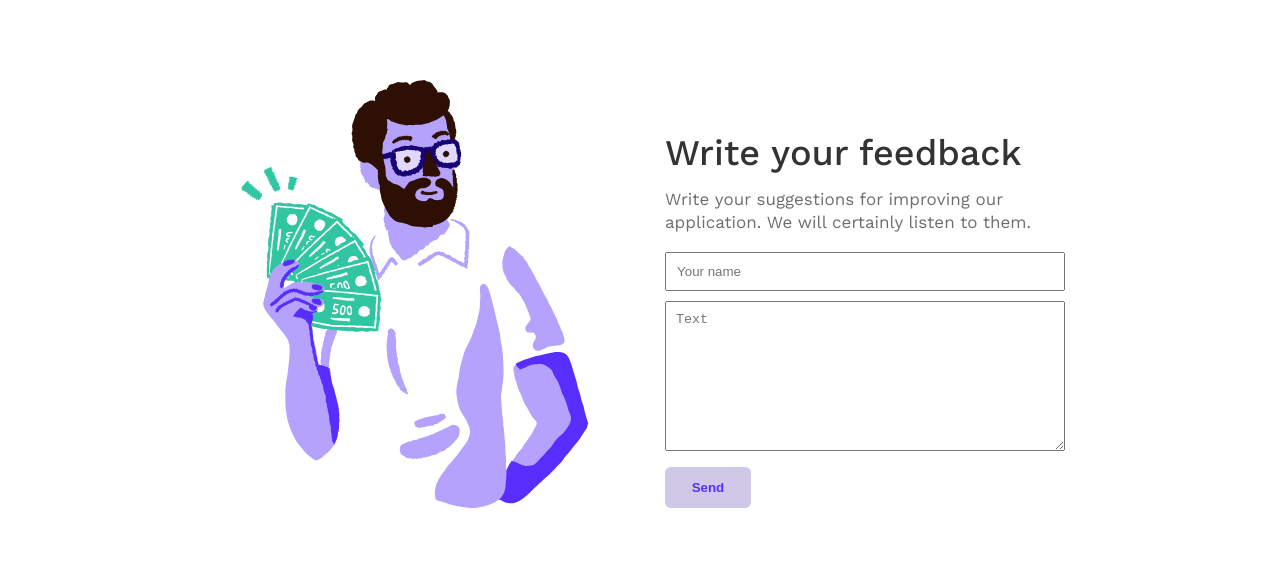
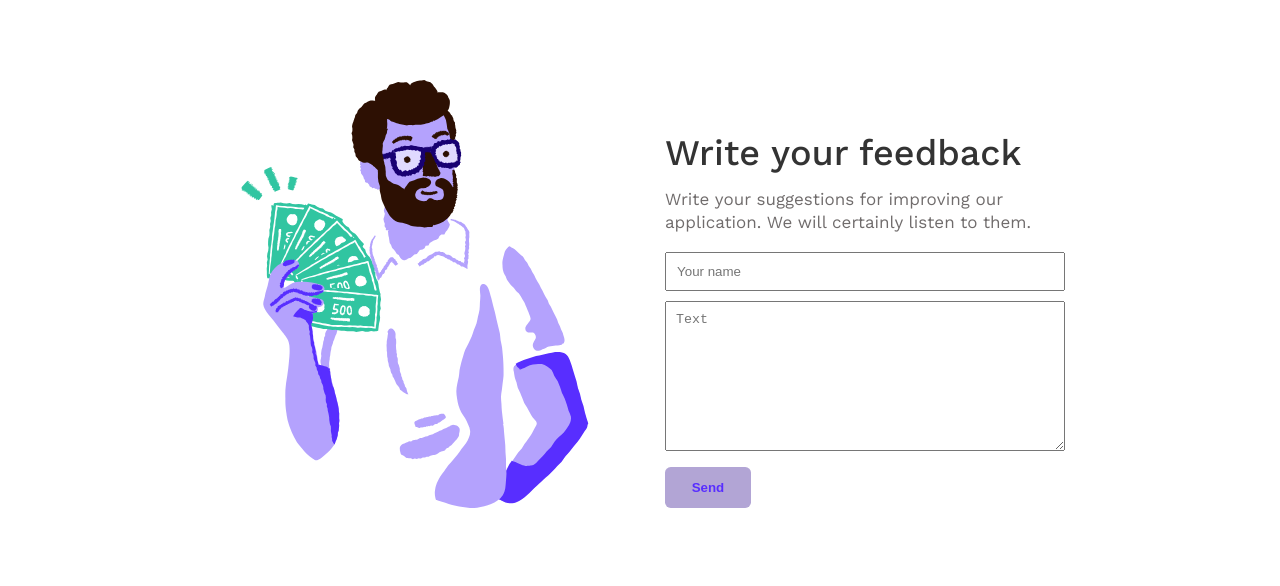
Before and after one commit to DmitriyKlyukin/Website-Irorun, a plain HTML site: page index.html in a window 1280 px wide. In both pictures the pointer is over the button "Send". Shown: the part 1953-2539 px from the top of the page. Drawn offline with Linux system fonts and the light colour scheme.

Commit message:
add files

```diff
--- a/style.css
+++ b/style.css
@@ -390,6 +390,11 @@ a {
   background-color: #cfc8e7;
   color: #582eff;
   font-weight: 600;
+  cursor: pointer;
+  transition: background-color var(--transition-duration);
+}
+.form__button:hover {
+  background-color: #b2a5d5;
 }
 @media screen and (max-width: 768px) {
   .form__img {
```
